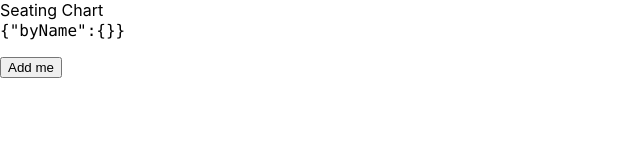
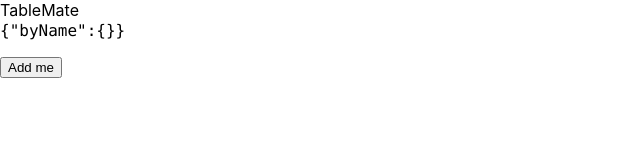
Before and after one commit to SeanMcP/TableMate, a React (Create React App) app: page / in a window 1280 px wide. Shown: the top 160 px of the page, without its empty margins (0-640 px from the left). Built offline with nearby package versions, Linux system fonts and the light colour scheme.

Commit message:
Change app name to TableMate

```diff
--- a/public/index.html
+++ b/public/index.html
@@ -6,7 +6,7 @@
     <meta name="viewport" content="width=device-width, initial-scale=1" />
     <meta name="theme-color" content="#000000" />
     <link rel="manifest" href="%PUBLIC_URL%/manifest.json" />
-    <title>Seating Chart</title>
+    <title>TableMate</title>
   </head>
   <body>
     <noscript>You need to enable JavaScript to run this app.</noscript>
--- a/src/components/App.jsx
+++ b/src/components/App.jsx
@@ -6,7 +6,7 @@ function App() {
   return (
     <GuestProvider>
       <div className="App">
-        Seating Chart
+        TableMate
         <GuestList />
       </div>
     </GuestProvider>
```
Also changed, not shown: public/manifest.json, 1 other file (tests, documents, lock files or other folders).
